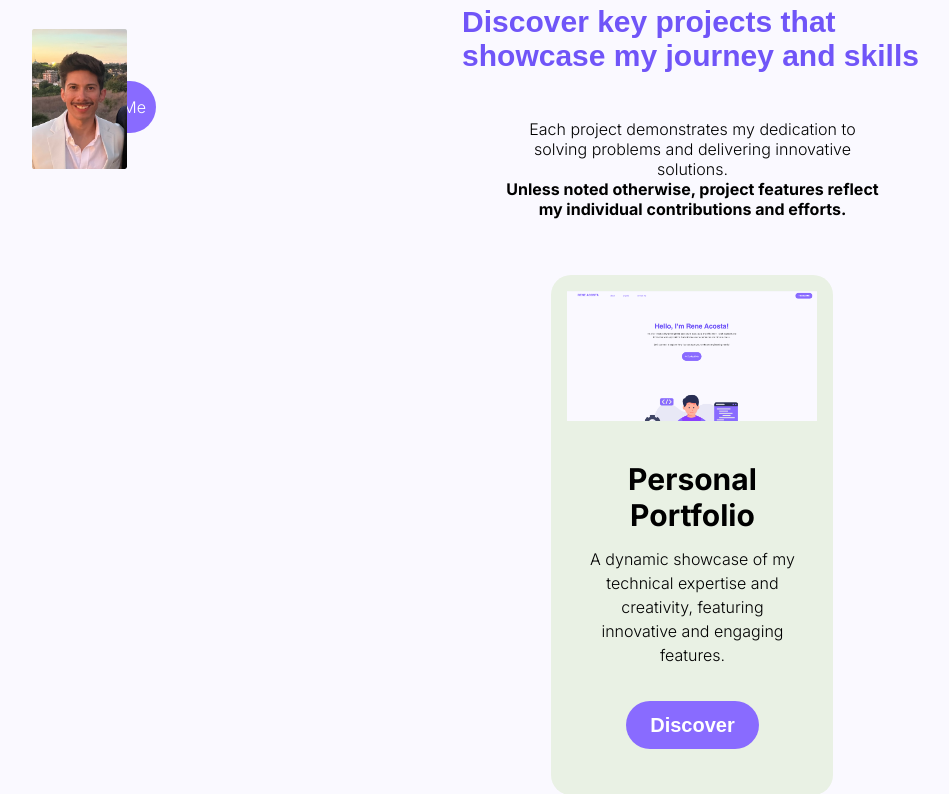
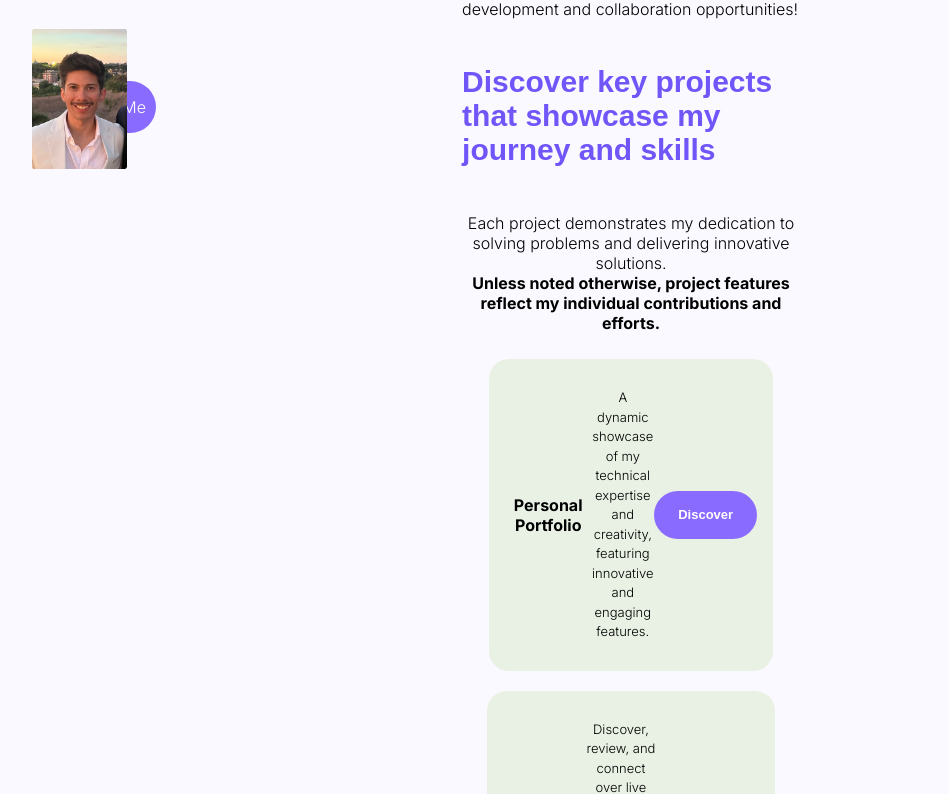
Before and after one commit to racosta323/rene-acosta-portfolio, a React (Create React App) app: page / in a window 1280 px wide. Shown: the part 346-1140 px from the top of the page, without its empty margins (232-1181 px from the left). Built offline with nearby package versions, Linux system fonts and the light colour scheme; a web font is replaced by a local one.

Commit message:
restyles project cards

```diff
--- a/src/App.css
+++ b/src/App.css
@@ -268,10 +268,6 @@ section.projects {
   padding:0px;
 }
 
-section.projects p {
-  padding: 0px 40px 0px 40px;
-}
-
 @media(max-width: 768px){
   h3, #modal-left h3 {
     font-size: .9rem;
@@ -319,7 +315,6 @@ h3 {
 }
 
 h4 {
-  font-size: 30px;
   text-align: center;
   margin:0;
 }
@@ -328,7 +323,6 @@ h4 {
   margin-bottom: 0px;
   margin-top: 100px
 }
-
 
 .center{
   display: flex;
@@ -344,9 +338,10 @@ h4 {
   line-height: 28px;
 }
 
-#man-avatar{
-  max-width: 90%;
-  height: auto;
+#tagline {
+  width: 40%;
+  margin-right:auto;
+  margin-left: auto;
 }
 
 #link{
@@ -384,21 +379,16 @@ h4 {
 
 #card{
   display: flex;
-  flex-direction: column;
   align-items: center;
-  width: 250px;
   border-radius: 20px;
   background: rgb(233, 241, 228);
   top: 50px;
   padding: 1rem;
-  margin-bottom: 100px;
   margin: 10px;
 }
 
 #card > div > p {
-  font-size: 16px;
-  padding-right: 20px;
-  padding-left:20px;
+  font-size: 13px;
   line-height: 150%;
 }
 
@@ -419,25 +409,18 @@ h4 {
 .cards{
   display: flex;
   justify-content: center;
-  max-width: 90%;
-  padding-right: 90px;
-  padding-left: 90px;
   flex-wrap: wrap;
-  margin-top: 30px;
+  width: 90%;
 }
 
-#logos{
-  justify-content: center;
-  padding: 20px 0px 10px 0px;
-  height: 60px;
+#project-btn button{
+  font-size: small;
 }
 
-#project-btn{
-  margin: 20px 0px 30px 0px;
-}
-
-#tagline{
-  height: 150px;
+.card-container {
+  display: flex;
+  align-items: center;
+  justify-content: center;
 }
 
 #resume {
--- a/src/Project.js
+++ b/src/Project.js
@@ -3,8 +3,6 @@ import Modal from "./Modal";
 import { useState } from 'react'
 
 function Project( { id, name, tagline, summary, image, tech, features, ghLink, siteLink, accomplishments }){
-
-    // console.log(id, name, tagline, summary, image, tech, features, ghLink, siteLink, accomplishments )
 
     const [ showModal, setShowModal ] = useState(false)
 
@@ -12,16 +10,16 @@ function Project( { id, name, tagline, summary, image, tech, features, ghLink, s
     const handleCloseModal = () => setShowModal(false)
 
     return(
-        <>
+        <div>
             <div id="card">
-                <div id="card-header">
+                {/* <div id="card-header">
                     <img
                         src={image}
                         alt={`Image of ${name}`}
                         loading="lazy"
                     />
-                </div>
-                <div id='logos'>
+                </div> */}
+                <div>
                     <h4><strong>{name}</strong></h4>
                 </div>
                 <div id="tagline">
@@ -44,7 +42,7 @@ function Project( { id, name, tagline, summary, image, tech, features, ghLink, s
                     accomplishments={accomplishments}
                 /> :
             ''}
-        </>
+        </div>
     )
 }
 
--- a/src/Projects.js
+++ b/src/Projects.js
@@ -10,7 +10,7 @@ function Projects(){
             <p>
             Each project demonstrates my dedication to solving problems and delivering innovative solutions. <br/> <span className="bold">Unless noted otherwise, project features reflect my individual contributions and efforts.</span>
             </p>
-            <div>
+            <div className="card-container">
                 <ProjectList/>
             </div>
 
```
